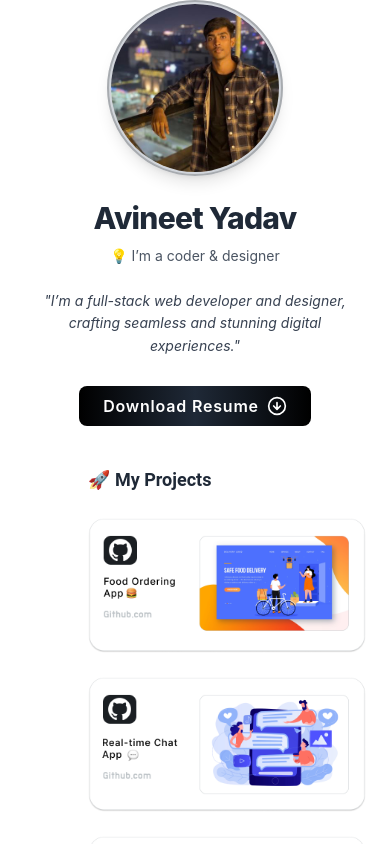
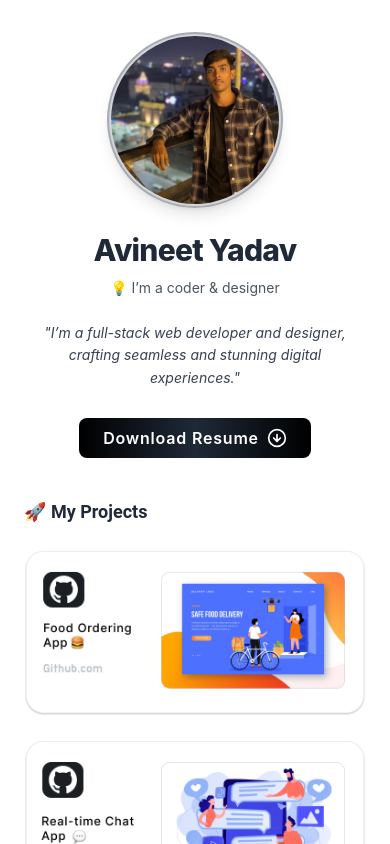
Before and after one commit to AvineetYadav/Portfolio-, a React (Vite) app: page / in a window 390 px wide. Built offline with nearby package versions, Linux system fonts and the light colour scheme.

Commit message:
add code

```diff
--- a/src/components/Body.tsx
+++ b/src/components/Body.tsx
@@ -9,7 +9,7 @@ const Body = () => {
         <Profile />
       </div>
       {/* Left Side: Projects & Socials */}
-      <div className="flex-1 flex flex-col ml-16 lg:overflow-y-auto">
+      <div className="flex-1 flex flex-col lg:ml-16 lg:overflow-y-auto ">
         <MyProject />
         <MySocials />
       </div>
--- a/src/components/Profile.tsx
+++ b/src/components/Profile.tsx
@@ -3,7 +3,7 @@ import DOWNLOAD from "../assets/download-03-svgrepo-com.svg";
 
 const Profile = () => {
   return (
-    <div className="flex lg:bg-[#aed6f1]  flex-col items-center justify-center h-full px-6 sm:px-8 ">
+    <div className="flex lg:bg-[#aed6f1] flex-col items-center justify-center h-full px-6 sm:px-8 mt-8 sm:mt-12 lg:mt-0">
       {/* Profile Image */}
       <div className="relative w-44 h-44 sm:w-52 sm:h-52 lg:w-64 lg:h-64 mb-6 cursor-pointer">
         <img
```
